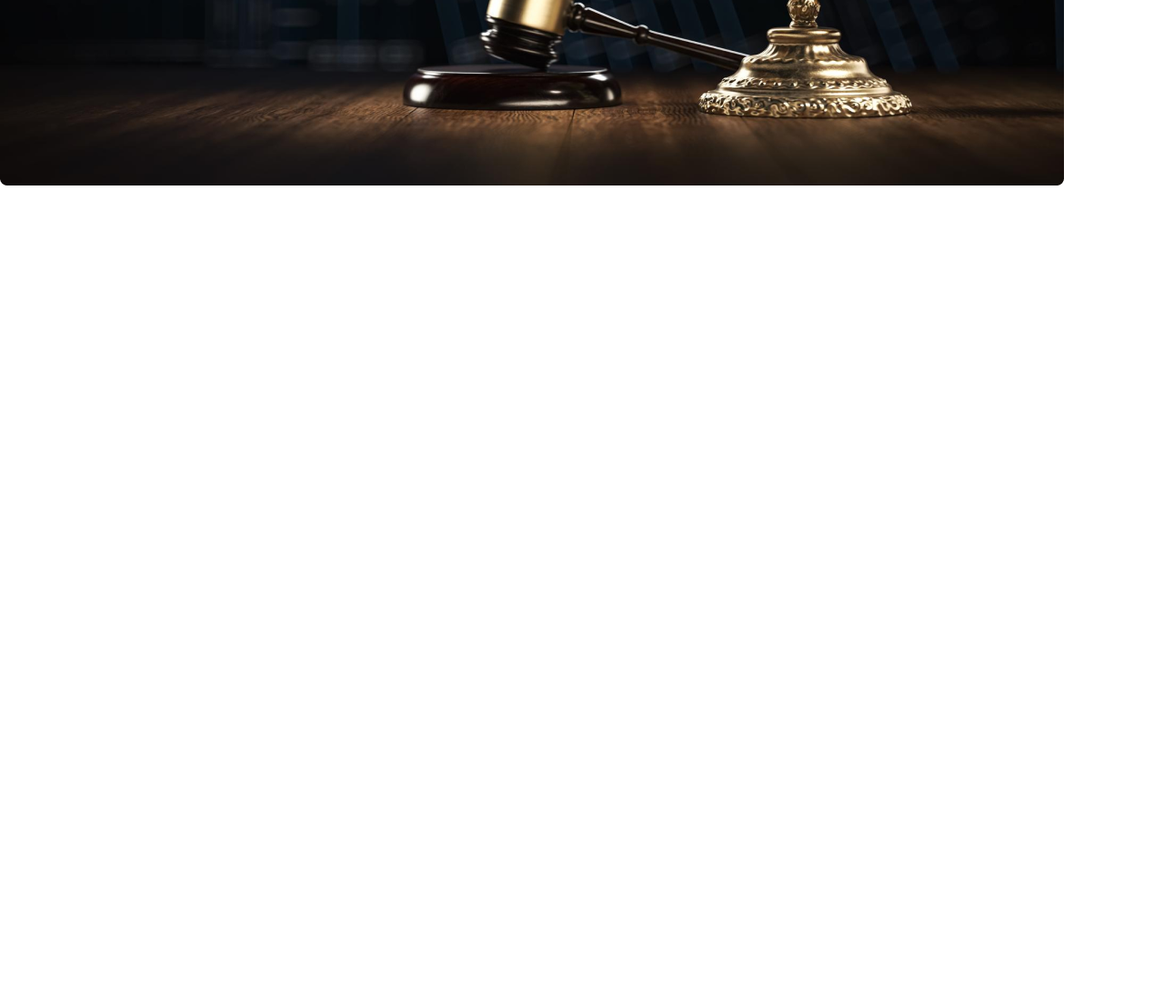
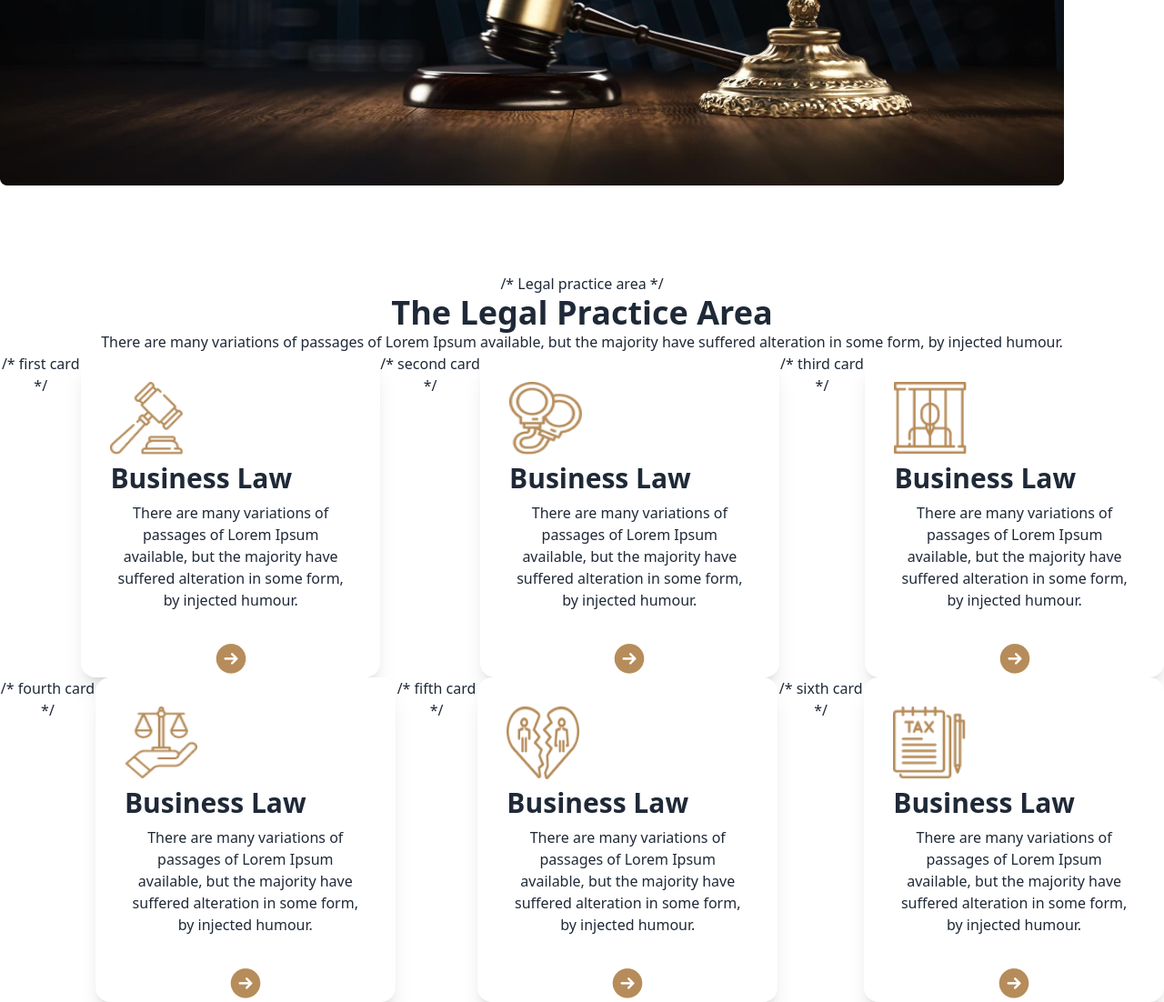
Before and after one commit to sachin-halder/legal-solution-web, a plain HTML site: page index.html in a window 1280 px wide. Shown: the part 514-1616 px from the top of the page at 91% size. Before the commit the page ends 814 px from the top, so only its background shows below. Drawn offline with nearby package versions, Linux system fonts and the light colour scheme.

Commit message:
added legal section

```diff
--- a/index.html
+++ b/index.html
@@ -32,6 +32,7 @@
 
   /* banner section  */
 
+
   <div class="relative my-24">
    <img src="images/banner.png" alt="">
     <div class="text-center absolute -left-5 top-14">
@@ -44,9 +45,77 @@
 
     </div>
     </div>
+      </header>
+      /* Legal practice area */
 
-    </header>
-<body>
+
+<body
+<div class="text-center">
+        <h2 class="text-4xl font-extrabold">The Legal Practice Area</h2>
+      <p>There are many variations of passages of Lorem Ipsum available, but the majority have suffered alteration in some form, by injected humour.</p>
+        </div>
+        <div class="flex">
+         /* first card */
+        <div class="card w-96 bg-base-100 shadow-xl">
+  <div class="card-body flex grid-cols-3">
+    <img class="w-20 h-20" src="images/business.png" alt="">
+    <h2 class="card-title text-3xl font-extrabold">Business Law</h2>
+    <p>There are many variations of passages of Lorem Ipsum available, but the majority have suffered alteration in some form, by injected humour.</p>
+  </div>
+  <figure><img src="/images/Frame.png" alt="Shoes" /></figure>
+</div>
+        /* second card */
+        <div class="card w-96 bg-base-100 shadow-xl">
+  <div class="card-body grid-cols-3">
+    <img class="w-20 h-20" src="images/criminal.png" alt="">
+    <h2 class="card-title text-3xl font-extrabold">Business Law</h2>
+    <p>There are many variations of passages of Lorem Ipsum available, but the majority have suffered alteration in some form, by injected humour.</p>
+  </div>
+  <figure><img src="/images/Frame.png" alt="Shoes" /></figure>
+</div>
+
+<div>
+
+  </div>
+/* third card */
+        <div class="card w-96 bg-base-100 shadow-xl">
+  <div class="card-body grid-cols-3">
+    <img class="w-20 h-20" src="images/child.png" alt="">
+    <h2 class="card-title text-3xl font-extrabold">Business Law</h2>
+    <p>There are many variations of passages of Lorem Ipsum available, but the majority have suffered alteration in some form, by injected humour.</p>
+  </div>
+  <figure><img src="/images/Frame.png" alt="Shoes" /></figure>
+</div>
+</div>
+    <div class="flex">
+      /* fourth card */
+      <div class="card w-96 bg-base-100 shadow-xl">
+  <div class="card-body grid-cols-3">
+    <img class="w-20 h-20" src="images/education.png" alt="">
+    <h2 class="card-title text-3xl font-extrabold">Business Law</h2>
+    <p>There are many variations of passages of Lorem Ipsum available, but the majority have suffered alteration in some form, by injected humour.</p>
+  </div>
+  <figure><img src="/images/Frame.png" alt="Shoes" /></figure>
+</div>
+        /* fifth card */
+        <div class="card w-96 bg-base-100 shadow-xl">
+  <div class="card-body grid-cols-3">
+    <img class="w-20 h-20" src="images/divorce.png" alt="">
+    <h2 class="card-title text-3xl font-extrabold">Business Law</h2>
+    <p>There are many variations of passages of Lorem Ipsum available, but the majority have suffered alteration in some form, by injected humour.</p>
+  </div>
+  <figure><img src="/images/Frame.png" alt="Shoes" /></figure>
+</div>
+        /* sixth card */
+        <div class="card w-96 bg-base-100 shadow-xl">
+  <div class="card-body grid-cols-3">
+    <img class="w-20 h-20" src="images/tax.png" alt="">
+    <h2 class="card-title text-3xl font-extrabold">Business Law</h2>
+    <p>There are many variations of passages of Lorem Ipsum available, but the majority have suffered alteration in some form, by injected humour.</p>
+  </div>
+  <figure><img src="/images/Frame.png" alt="Shoes" /></figure>
+</div>
+      </div>
 
 </body>
 </html>
```
